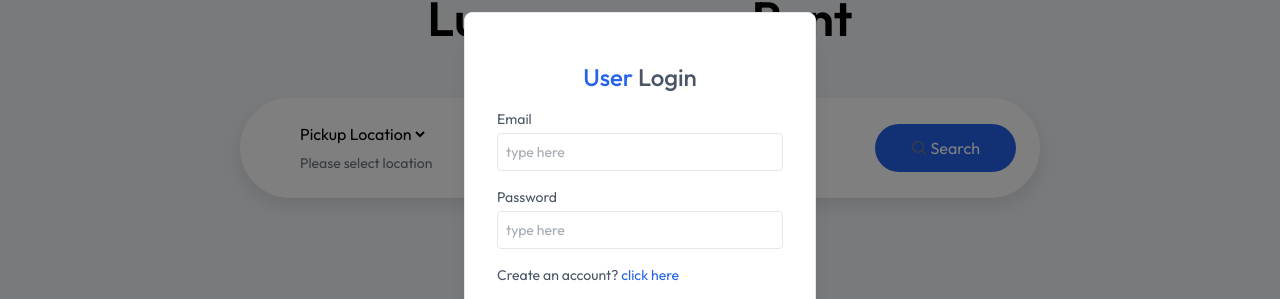
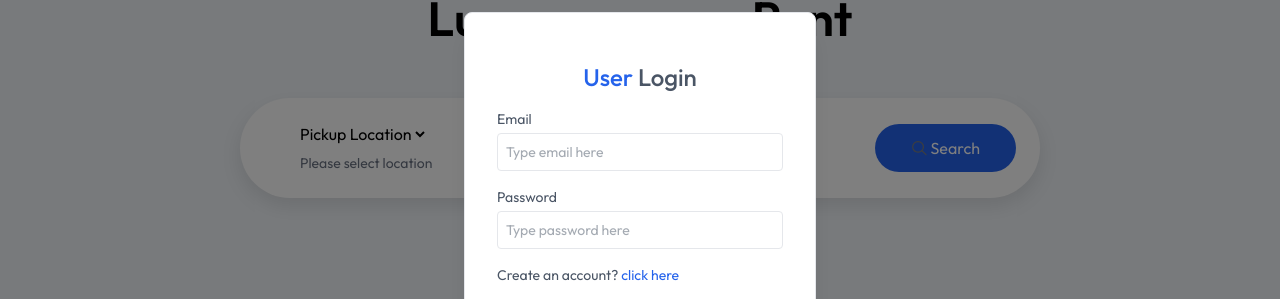
Before and after one commit to MdAasif06/Rental-Car, a React app in the folder Client/: page / in a window 1280 px wide. Both pictures are taken after a click on the button "Login". Shown: the part 201-500 px from the top of the page. Built offline with nearby package versions, Linux system fonts and the light colour scheme; the HTML template or start-up script is replaced by a standard one.

Commit message:
miner changes

```diff
--- a/Client/src/components/Login.jsx
+++ b/Client/src/components/Login.jsx
@@ -6,10 +6,9 @@ const Login = ({ setShowLogin }) => {
   const [email, setEmail] = React.useState("");
   const [password, setPassword] = React.useState("");
 
-
-  const onSubmitHandler=(e)=>{
-  e.preventDefault()
-  }
+  const onSubmitHandler = (e) => {
+    e.preventDefault();
+  };
 
   return (
     <div
@@ -17,7 +16,11 @@ const Login = ({ setShowLogin }) => {
       className="fixed top-0 bottom-0 left-0 right-0 z-100 flex items-center
     text-sm text-gray-600 bg-black/50"
     >
-      <form onSubmit={onSubmitHandler} onClick={(e)=>e.stopPropagation()} className="flex flex-col gap-4 m-auto items-start p-8 py-12 w-80 sm:w-[352px] rounded-lg shadow-xl border border-gray-200 bg-white">
+      <form
+        onSubmit={onSubmitHandler}
+        onClick={(e) => e.stopPropagation()}
+        className="flex flex-col gap-4 m-auto items-start p-8 py-12 w-80 sm:w-[352px] rounded-lg shadow-xl border border-gray-200 bg-white"
+      >
         <p className="text-2xl font-medium m-auto">
           <span className="text-primary">User</span>{" "}
           {state === "login" ? "Login" : "Sign Up"}
@@ -28,7 +31,7 @@ const Login = ({ setShowLogin }) => {
             <input
               onChange={(e) => setName(e.target.value)}
               value={name}
-              placeholder="type here"
+              placeholder="Type username here"
               className="border border-gray-200 rounded w-full p-2 mt-1 outline-primary"
               type="text"
               required
@@ -40,7 +43,7 @@ const Login = ({ setShowLogin }) => {
           <input
             onChange={(e) => setEmail(e.target.value)}
             value={email}
-            placeholder="type here"
+            placeholder="Type email here"
             className="border border-gray-200 rounded w-full p-2 mt-1 outline-primary"
             type="email"
             required
@@ -51,7 +54,7 @@ const Login = ({ setShowLogin }) => {
           <input
             onChange={(e) => setPassword(e.target.value)}
             value={password}
-            placeholder="type here"
+            placeholder="Type password here"
             className="border border-gray-200 rounded w-full p-2 mt-1 outline-primary"
             type="password"
             required
```
